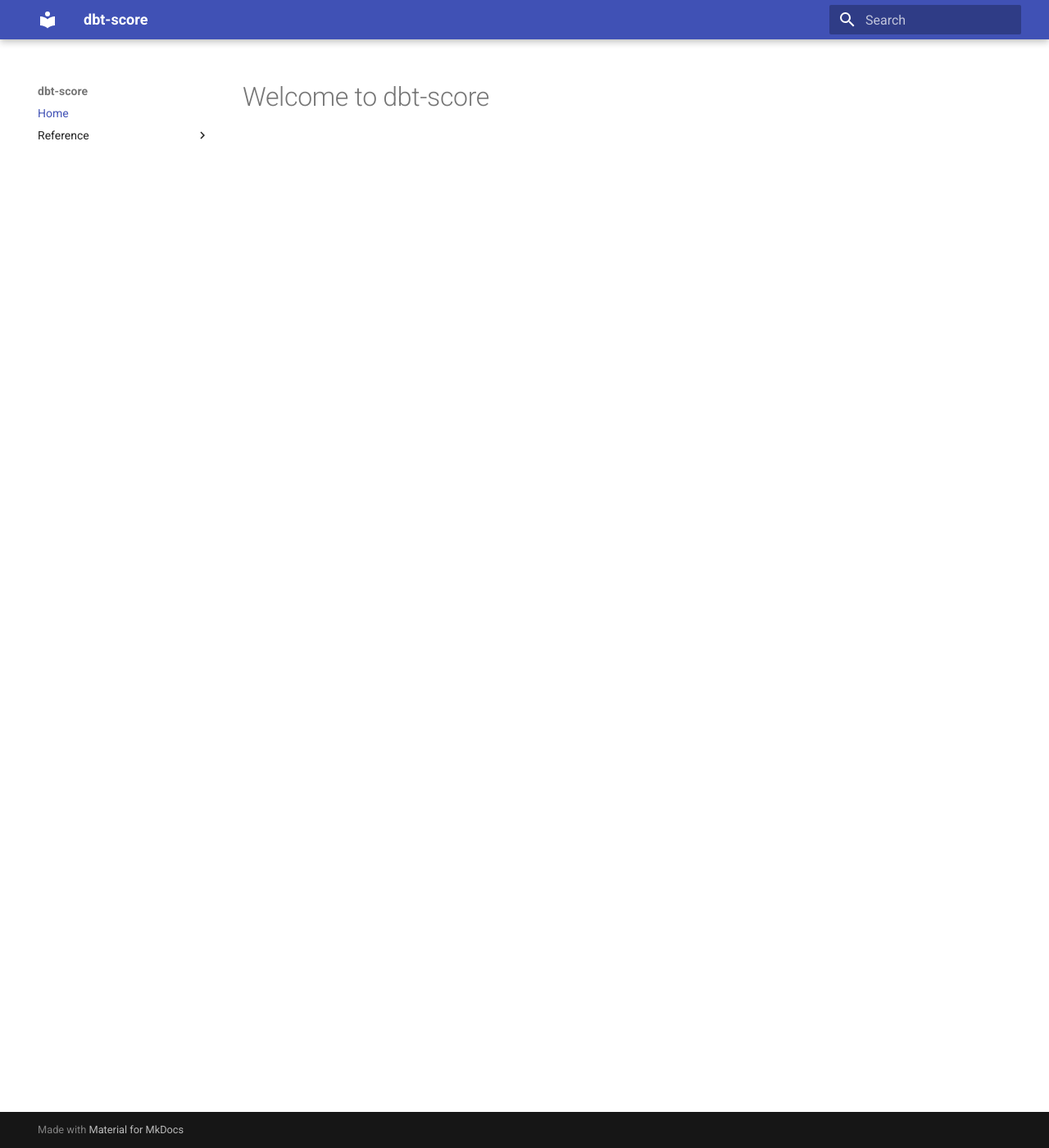
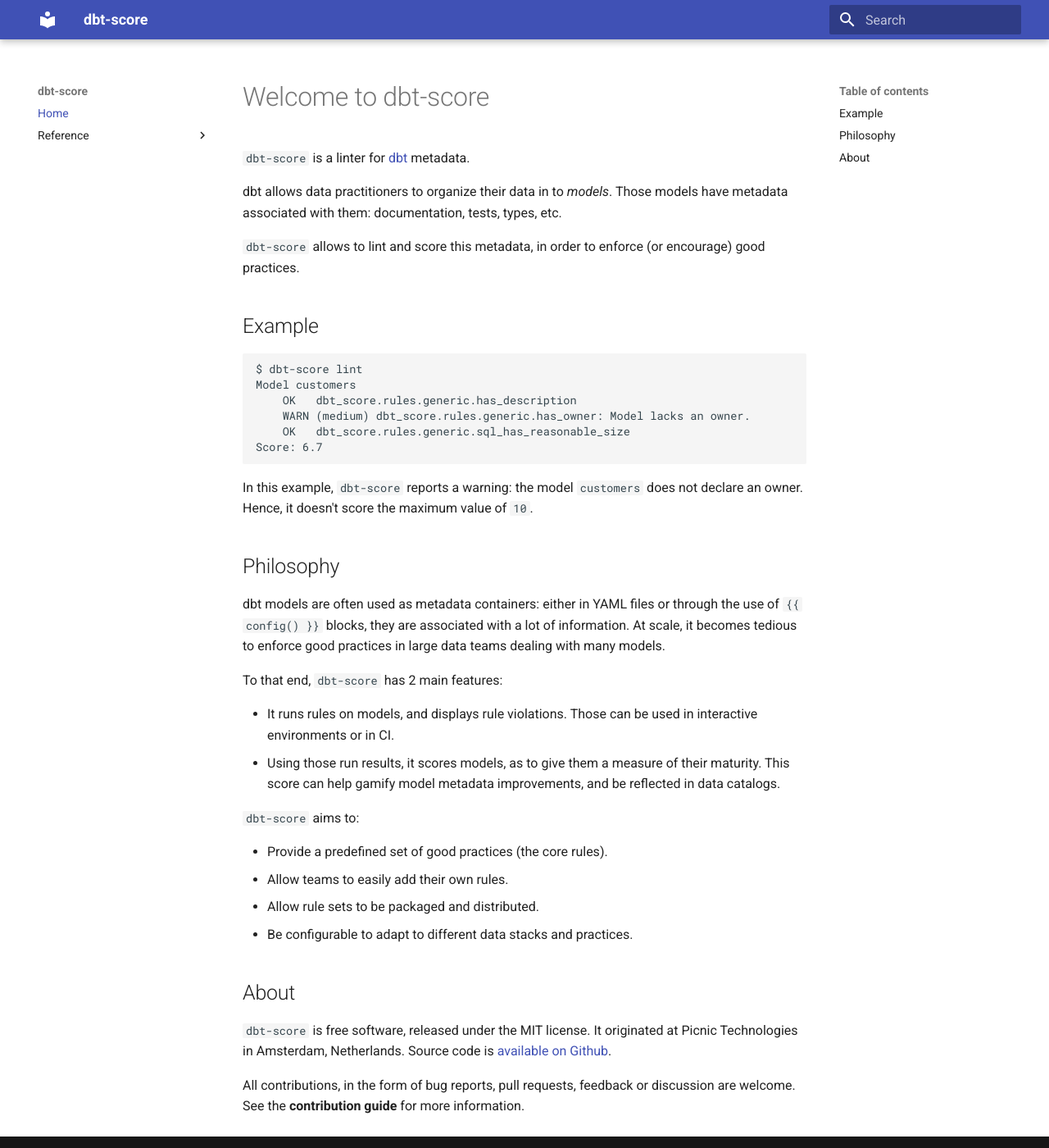
Before and after one commit to PicnicSupermarket/dbt-score, an MkDocs documentation site: the page built from docs/index.md, in a window 1280 px wide and 1400 px high. Shown: the whole window at 82% size. Built offline with MkDocs 1.6.1 and Material for MkDocs 9.7.7, drawn with Linux system fonts in a browser that asks for light colours.

Commit message:
Write documentation for the landing page (#23)

````diff
--- a/docs/index.md
+++ b/docs/index.md
@@ -1 +1,54 @@
 # Welcome to dbt-score
+
+`dbt-score` is a linter for [dbt](https://www.getdbt.com/) metadata.
+
+dbt allows data practitioners to organize their data in to _models_. Those
+models have metadata associated with them: documentation, tests, types, etc.
+
+`dbt-score` allows to lint and score this metadata, in order to enforce (or
+encourage) good practices.
+
+## Example
+
+```shell
+$ dbt-score lint
+Model customers
+    OK   dbt_score.rules.generic.has_description
+    WARN (medium) dbt_score.rules.generic.has_owner: Model lacks an owner.
+    OK   dbt_score.rules.generic.sql_has_reasonable_size
+Score: 6.7
+```
+
+In this example, `dbt-score` reports a warning: the model `customers` does not
+declare an owner. Hence, it doesn't score the maximum value of `10`.
+
+## Philosophy
+
+dbt models are often used as metadata containers: either in YAML files or
+through the use of `{{ config() }}` blocks, they are associated with a lot of
+information. At scale, it becomes tedious to enforce good practices in large
+data teams dealing with many models.
+
+To that end, `dbt-score` has 2 main features:
+
+- It runs rules on models, and displays rule violations. Those can be used in
+  interactive environments or in CI.
+- Using those run results, it scores models, as to give them a measure of their
+  maturity. This score can help gamify model metadata improvements, and be
+  reflected in data catalogs.
+
+`dbt-score` aims to:
+
+- Provide a predefined set of good practices (the core rules).
+- Allow teams to easily add their own rules.
+- Allow rule sets to be packaged and distributed.
+- Be configurable to adapt to different data stacks and practices.
+
+## About
+
+`dbt-score` is free software, released under the MIT license. It originated at
+Picnic Technologies in Amsterdam, Netherlands. Source code is
+[available on Github](https://github.com/PicnicSupermarket/dbt-score).
+
+All contributions, in the form of bug reports, pull requests, feedback or
+discussion are welcome. See the **contribution guide** for more information.
````
Also changed, not shown: README.md (+10 -6 lines), 1 other file.
